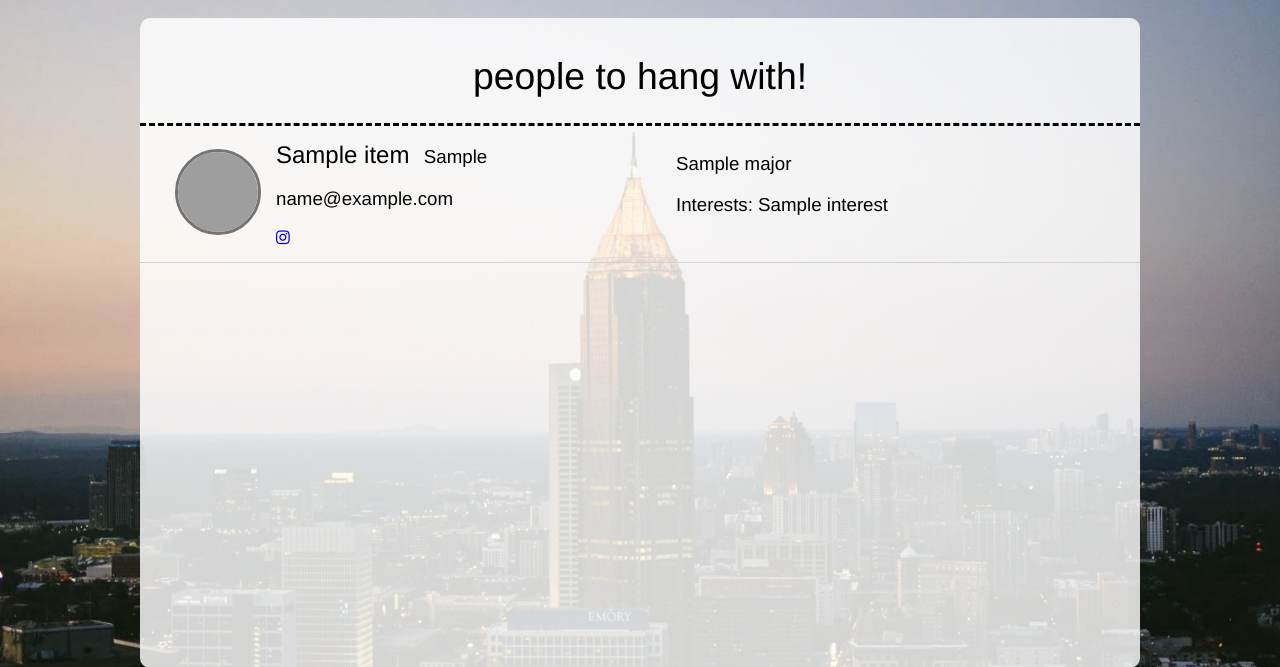
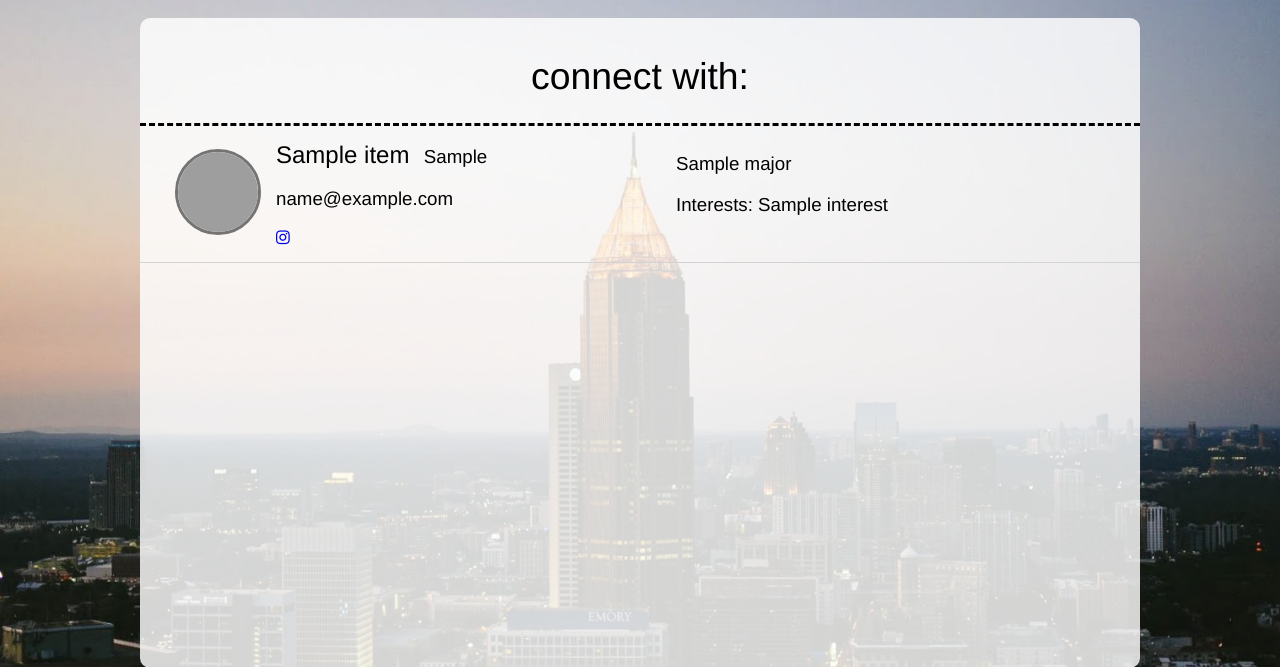
Before and after one commit to vlop11/Connecting-People, a Python web app: template templates/people-page.html in a window 1280 px wide. Shown: the part 54-721 px from the top of the page. Run offline with Jinja, Linux system fonts and the light colour scheme; the template is opened without the code that fills it: most values are stand-ins (such as "Sample title", 1, 10 or a date in 2020); grey boxes are pictures that could not be loaded.

Commit message:
people page title change
connect with: instead

```diff
--- a/templates/people-page.html
+++ b/templates/people-page.html
@@ -17,7 +17,7 @@
   </div>
   <br>
   <div id="people">
-    <h3 id="people-text">people to hang with!</h3>
+    <h3 id="people-text">connect with:</h3>
     <ul class="member-list">
       {% for item in matches %}
       <li class="member-item">
```
